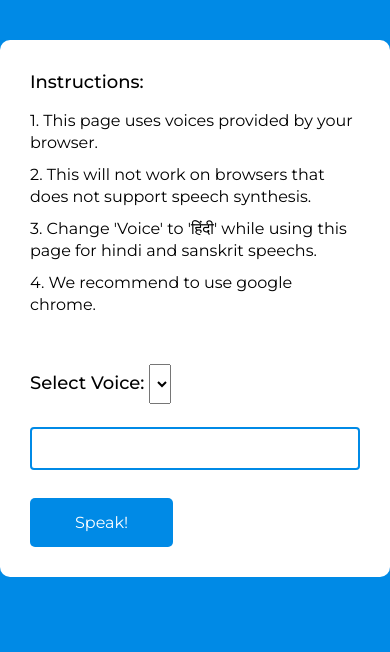
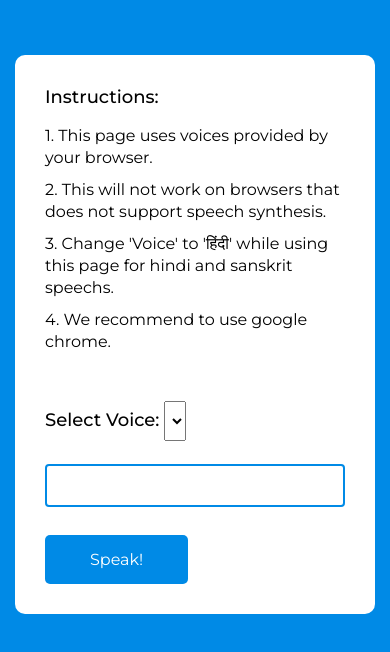
Before and after one commit to Manish1902/Manish1902SpeechSynthesis.github.io, a plain HTML site: page index.html in a window 390 px wide. Drawn offline with Linux system fonts and the light colour scheme.

Commit message:
Update stylethis.css

```diff
--- a/css/stylethis.css
+++ b/css/stylethis.css
@@ -79,3 +79,8 @@ body{
 .custom-select{
 	height: 40px;
 }
+@media(max-width: 767px){
+	body{
+		padding: 15px;
+	}
+}
```
